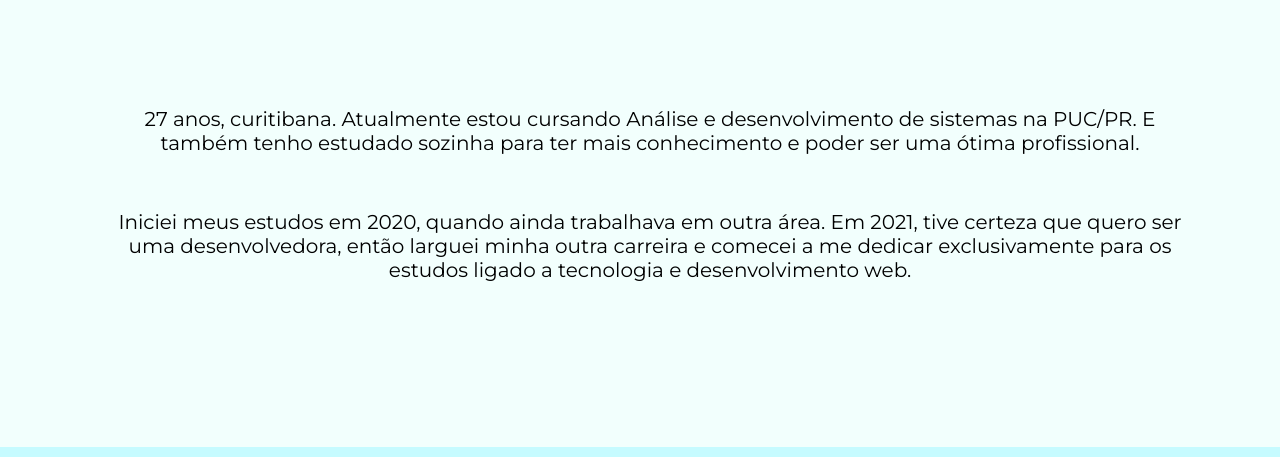
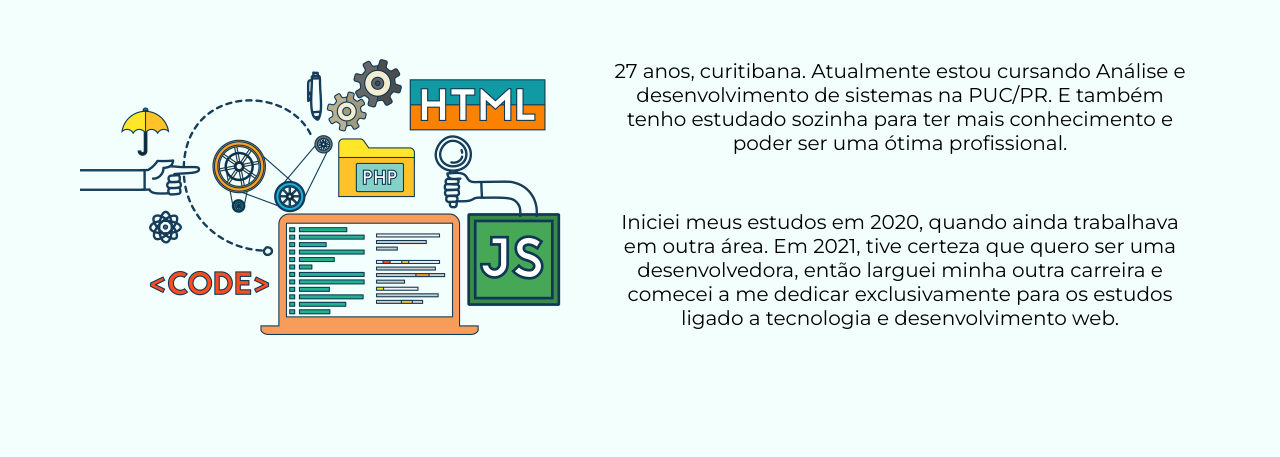
Before and after one commit to caianeHardt/caianehardt.github.io, a plain HTML site: page index.html in a window 1280 px wide. Shown: the part 495-952 px from the top of the page. Drawn offline with nearby package versions, Linux system fonts and the light colour scheme.

Commit message:
add imagem de fundo

```diff
--- a/assets/css/style.css
+++ b/assets/css/style.css
@@ -226,7 +226,7 @@ footer {
 }
 
 
-@media screen and (max-width: 769px) {
+@media screen and (min-width: 769px) {
     #texo-quem-sou {
         padding-top: 90px;
     }
--- a/index.html
+++ b/index.html
@@ -55,6 +55,8 @@
             <div class="larguraMaxContainer">
                 <h3 class="titulos">Quem sou</h3>
                 <div class="img-texts">
+                    <img id="imagetecnologias" src="/assets/image/image-quemsou.png" alt="Imagem de tecnologia">
+
                     <div id="texto-quem-sou">
                         <p >27 anos, curitibana. Atualmente estou cursando Análise e desenvolvimento de sistemas na PUC/PR. E também tenho estudado sozinha para ter mais conhecimento e poder ser uma ótima profissional.</p>
                         <p >Iniciei meus estudos em 2020, quando ainda trabalhava em outra área. Em 2021, tive certeza que quero ser uma desenvolvedora, então larguei minha outra carreira e comecei a me dedicar exclusivamente para os estudos ligado a tecnologia e desenvolvimento web. </p>
```
